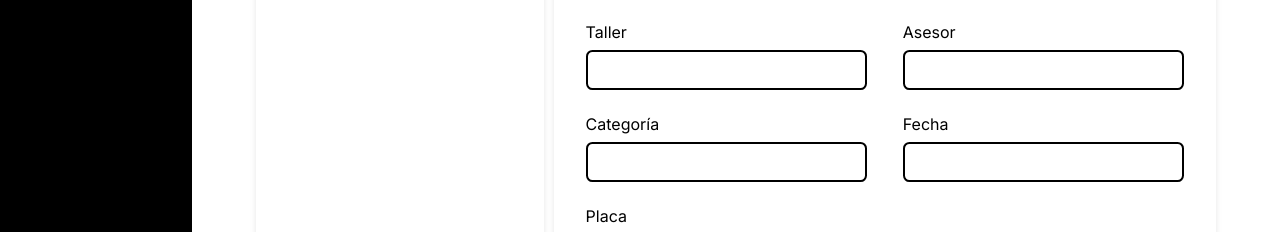
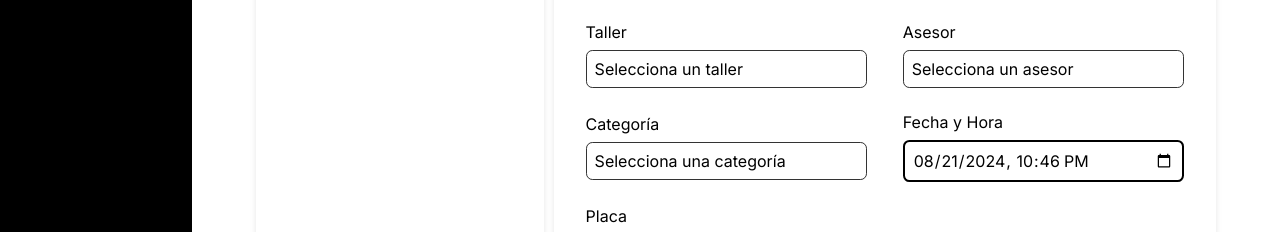
Before and after one commit to IvanMarte2403/ERP-NextJs-For-Hangar1, a Next.js app: page /dashboard in a window 1280 px wide. Both pictures are taken after a click on the button "Nueva Orden". Shown: the part 299-531 px from the top of the page. Built offline with nearby package versions, Linux system fonts and the light colour scheme; no server answers; the database is empty; what @react-pdf/renderer would draw is missing.

Commit message:
fix: selected nueva orden, muestreo de ordenes

```diff
--- a/src/app/dashboard/views/Ordenes.js
+++ b/src/app/dashboard/views/Ordenes.js
@@ -12,11 +12,27 @@ export default function Ordenes({ onOrderClick }) {
   const [loading, setLoading] = useState(false);
   const [activeDropdown, setActiveDropdown] = useState(null);
   const ordersPerPage = 15;
-  const totalPages = 40;
+
+  // Total de Ordenes
+  const [totalOrders, setTotalOrders] = useState(0);
+
+    // Función para obtener la cantidad total de órdenes
+  const getTotalOrdersCount = async () => {
+    const snapshot = await getDocs(collection(db, "orders"));
+    setTotalOrders(snapshot.size);
+  };
 
   useEffect(() => {
     loadOrders();
   }, [currentPage]);
+
+    // Llamar a la función al montar el componente
+  useEffect(() => {
+    getTotalOrdersCount();
+  }, []);
+
+  const totalPages = Math.ceil(totalOrders / ordersPerPage); // Calcular el total de páginas dinámicamente
+
 
   const loadOrders = async () => {
     setLoading(true);
@@ -97,19 +113,7 @@ export default function Ordenes({ onOrderClick }) {
   const renderPagination = () => {
     const pages = [];
 
-    if (currentPage > 1) {
-      pages.push(
-        <button key={1} onClick={() => handlePageChange(1)}>
-          1
-        </button>
-      );
-    }
-
-    if (currentPage > 10) {
-      pages.push(<span key="left-dots">...</span>);
-    }
-
-    for (let i = Math.max(2, currentPage - 4); i <= Math.min(totalPages - 1, currentPage + 5); i++) {
+    for (let i = 1; i <= totalPages; i++) {
       pages.push(
         <button
           key={i}
@@ -121,26 +125,20 @@ export default function Ordenes({ onOrderClick }) {
       );
     }
 
-    if (currentPage < totalPages - 9) {
-      pages.push(<span key="right-dots">...</span>);
-    }
-
-    if (currentPage < totalPages) {
-      pages.push(
-        <button key={totalPages} onClick={() => handlePageChange(totalPages)}>
-          {totalPages}
-        </button>
-      );
-    }
-
     return pages;
   };
 
   return (
     <div className="containerOrdenes">
 
+      <div className="container-buscador">
+        <input type="
+        "
+        placeholder="Buscar por No. Orden o correo electrónico"
+        />
+      </div>
+      <div className="ordenes-container">
 
-      <div className="ordenes-container">
 
         {loading ? (
           <p>Cargando órdenes...</p>
@@ -153,7 +151,6 @@ export default function Ordenes({ onOrderClick }) {
                 <th>Cliente</th>
                 <th>Auto</th>
                 <th>Asesor</th>
-                <th>Total</th>
                 <th>Estado</th>
               </tr>
             </thead>
@@ -169,7 +166,7 @@ export default function Ordenes({ onOrderClick }) {
                   <td>{`${order.firstName || ''} ${order.lastName || ''}`}</td>
                   <td>{`${order.brand || ''} ${order.model || ''}`}</td>
                   <td>{order.inCharge}</td>
-                  <td>{/* Aquí puedes calcular el total si tienes esa información */}</td>
+
                   <div className="tb-padding" onClick={(e) => {
                     e.stopPropagation(); // Evita que el clic en el dropdown navegue a la página de detalles
                     toggleDropdown(order.orderID);
--- a/src/app/dashboard/views/OrderDetailsNew.js
+++ b/src/app/dashboard/views/OrderDetailsNew.js
@@ -41,6 +41,12 @@ const closeModal = () => {
 useEffect(() => {
   const randomOrderNumber = Math.floor(10000000 + Math.random() * 90000000).toString();
   setOrderNumber(randomOrderNumber);
+
+  // Generar la fecha y hora actuales en el formato adecuado para el input
+  const currentDate = new Date();
+  const formattedDate = currentDate.toISOString().slice(0, 16); // Formato: "YYYY-MM-DDTHH:MM"
+  setFecha(formattedDate);
+
 }, []);
 
 
@@ -271,21 +277,27 @@ useEffect(() => {
                     {/* Input */}
                     <div className="input">
                       <p>Taller</p>
-                      <input
-                      type="text"
-                      onChange={(e) => setTaller(e.target.value)}
-
-                      />
+                      <select
+                        onChange={(e) => setTaller(e.target.value)}
+                      >
+                        <option value="">Selecciona un taller</option>
+                        <option value="H1">H1</option>
+                        <option value="H2">H2</option>
+                        <option value="H3">H3</option>
+                      </select>
                     </div>
                     {/* Input */}
                     <div className="input">
                       <p>Asesor</p>
-                      <input
-                      type="text"
-                      onChange={(e) => setInCharge(e.target.value)}
+                      <select
+                        onChange={(e) => setInCharge(e.target.value)}
+                      >
+                        <option value="">Selecciona un asesor</option>
+                        <option value="Cristian Abarca">Cristian Abarca</option>
+                        <option value="Jorge Sanchez">Jorge Sanchez</option>
+                      </select>
+                    </div>
 
-                      />
-                    </div>
 
 
                 </div>
@@ -294,22 +306,41 @@ useEffect(() => {
                     {/* Input */}
                     <div className="input">
                       <p>Categoría</p>
+                      <select
+                        onChange={(e) => setCategoria(e.target.value)}
+                      >
+                        <option value="">Selecciona una categoría</option>
+                        <option value="Hot Hatches Turbo">Hot Hatches Turbo</option>
+                        <option value="Muscle Cars">Muscle Cars</option>
+                        <option value="4x4 Off Road">4x4 Off Road</option>
+                        <option value="Hatch Back">Hatch Back</option>
+                        <option value="Sedan/Coupe Turbo">Sedan/Coupe Turbo</option>
+                        <option value="Sedan/Coupe Premium">Sedan/Coupe Premium</option>
+                        <option value="Deportivo">Deportivo</option>
+                        <option value="Carreras">Carreras</option>
+                        <option value="Exótico">Exótico</option>
+                        <option value="Blindado">Blindado</option>
+                        <option value="Clásico">Clásico</option>
+                        <option value="Cross Over">Cross Over</option>
+                        <option value="Pick Up">Pick Up</option>
+                        <option value="Mini Van">Mini Van</option>
+                        <option value="Suv">Suv</option>
+                        <option value="Suv Europea">Suv Europea</option>
+                        <option value="Moto">Moto</option>
+                      </select>
+                    </div>
+
+                    {/* Input */}
+                    <div className="input">
+                      <p>Fecha y Hora</p>
                       <input
-                      type="text"
-                      onChange={(e) => setCategoria(e.target.value)}
-
+                        type="datetime-local"
+                        value={fecha} // Establece el estado de la fecha
+                        onChange={(e) => setFecha(e.target.value)}
                       />
                     </div>
-                    {/* Input */}
-                    <div className="input">
-                      <p>Fecha</p>
-                      <input
-                      type="text"
-                      onChange={(e) => setFecha(e.target.value)}
 
 
-                      />
-                    </div>
 
 
                 </div>
--- a/src/app/style/style.css
+++ b/src/app/style/style.css
@@ -301,6 +301,17 @@
 .ordenes-container .reload div img {
   width: 15%;
   cursor: pointer;
+}
+
+.container-buscador {
+  width: 100%;
+}
+.container-buscador input {
+  all: unset;
+  background-color: var(--background-color-1);
+  padding: var(--spacing-md);
+  width: 60%;
+  border-radius: 0.4rem;
 }
 
 .tb-padding {
@@ -1017,6 +1028,10 @@ tr:hover {
   width: 86%;
   padding: var(--spacing-sm);
 }
+.order-details-new .user-no-asignado .input-client select {
+  all: unset;
+  background-color: var(--background-color-1);
+}
 .order-details-new .user-no-asignado .button-container {
   display: flex;
   justify-content: flex-end;
@@ -1060,6 +1075,13 @@ tr:hover {
   border-radius: 0.4rem;
   margin-top: var(--spacing-sm);
   padding: var(--spacing-sm);
+}
+.order-details-new .car-container-new .input select {
+  all: unset;
+  border: 1px rgba(0, 0, 0, 0.8) solid;
+  padding: var(--spacing-sm);
+  border-radius: 0.4rem;
+  margin-top: var(--spacing-sm);
 }
 .order-details-new .car-container-new .container-placa {
   display: flex;
--- a/src/app/style/views/_orderNew.scss
+++ b/src/app/style/views/_orderNew.scss
@@ -95,6 +95,11 @@
                 width: 86%;
                 padding: var(--spacing-sm);
             }
+
+            select{
+                all: unset;
+                background-color: var(--background-color-1);
+            }
         }
 
 
@@ -146,6 +151,14 @@
                 border-radius: 0.4rem;
                 margin-top: var(--spacing-sm);
                 padding: var(--spacing-sm);
+            }
+
+            select{
+                all: unset;
+                border: 1px rgba(0, 0, 0, 0.8) solid;
+                padding: var(--spacing-sm);
+                border-radius: 0.4rem;
+                margin-top: var(--spacing-sm);
             }
         }
 
```
Also changed, not shown: src/app/style/views/_ordenes.scss (+11 -0 lines), 1 other file (tests, documents, lock files or other folders).
